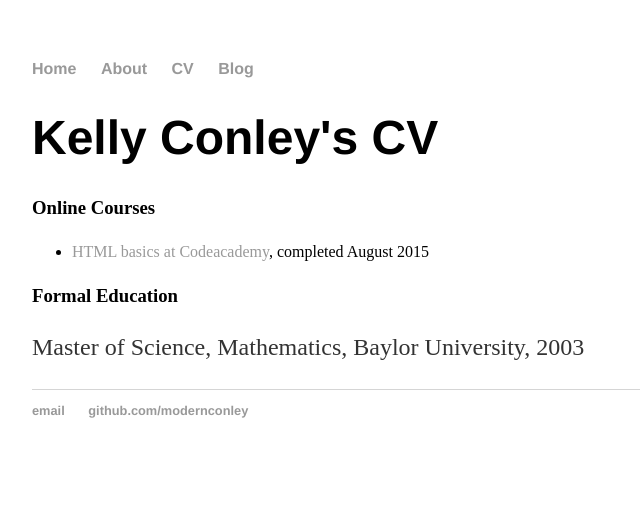
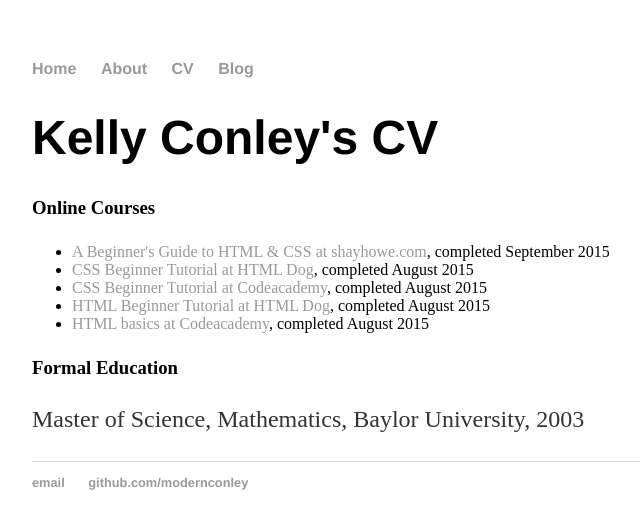
Before and after one commit to modernconley/modernconley.github.io, a Jekyll site: the page built from cv/index.html, in a window 1280 px wide. Shown: the top 529 px of the page, without its empty margins (160-800 px from the left). Built offline with Jekyll 4.4.1, drawn with Linux system fonts in a browser that asks for light colours.

Commit message:
Update index.html

```diff
--- a/cv/index.html
+++ b/cv/index.html
@@ -8,7 +8,12 @@ title: cv
 	<h3>Online Courses</h3>
 	<p>
 	<ul>
-	<li><a href="http://www.codecademy.com/courses/web-beginner-en-HZA3b/0/1?curriculum_id=50579fb998b470000202dc8b">HTML basics at Codeacademy</a>, completed August 2015</li>
+
+		<li><a href="http://learn.shayhowe.com/html-css/">A Beginner's Guide to HTML & CSS at shayhowe.com</a>, completed September 2015</li>
+		<li><a href="http://htmldog.com/guides/css/beginner/">CSS Beginner Tutorial at HTML Dog</a>, completed August 2015</li>
+		<li><a href="http://www.codecademy.com/courses/web-beginner-en-TlhFi/0/1?curriculum_id=50579fb998b470000202dc8b">CSS Beginner Tutorial at Codeacademy</a>, completed August 2015</li>
+		<li><a href="http://htmldog.com/guides/html/beginner/">HTML Beginner Tutorial at HTML Dog</a>, completed August 2015</li>
+		<li><a href="http://www.codecademy.com/courses/web-beginner-en-HZA3b/0/1?curriculum_id=50579fb998b470000202dc8b">HTML basics at Codeacademy</a>, completed August 2015</li>
 	</ul>
 	</p>
 
```
